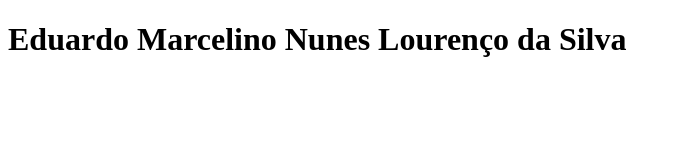
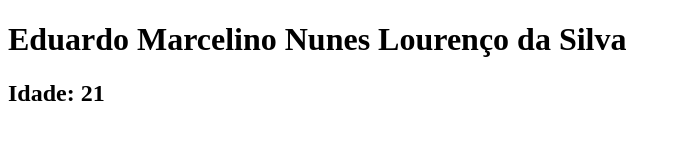
Before and after one commit to E-Marc-Silva/website, a plain HTML site: page index.html in a window 1280 px wide. Shown: the whole page, without its empty margins (0-681 px from the left). Drawn offline with Linux system fonts and the light colour scheme.

Commit message:
Add age heading to index.html

```diff
--- a/index.html
+++ b/index.html
@@ -5,5 +5,6 @@
 </head>
 <body>
     <h1>Eduardo Marcelino Nunes Lourenço da Silva</h1>
+    <h2>Idade: 21</h2>
 </body>
 </html>
```
